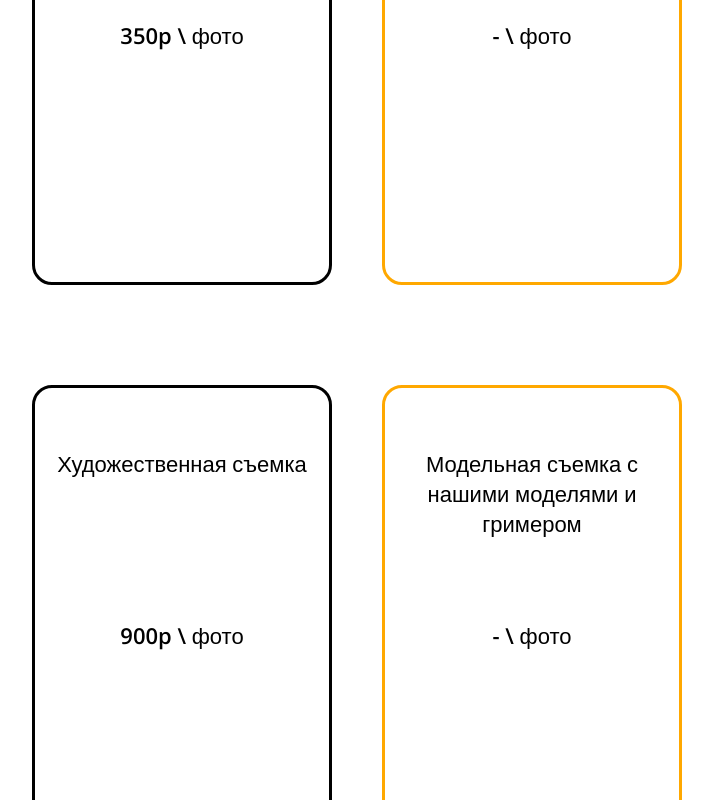
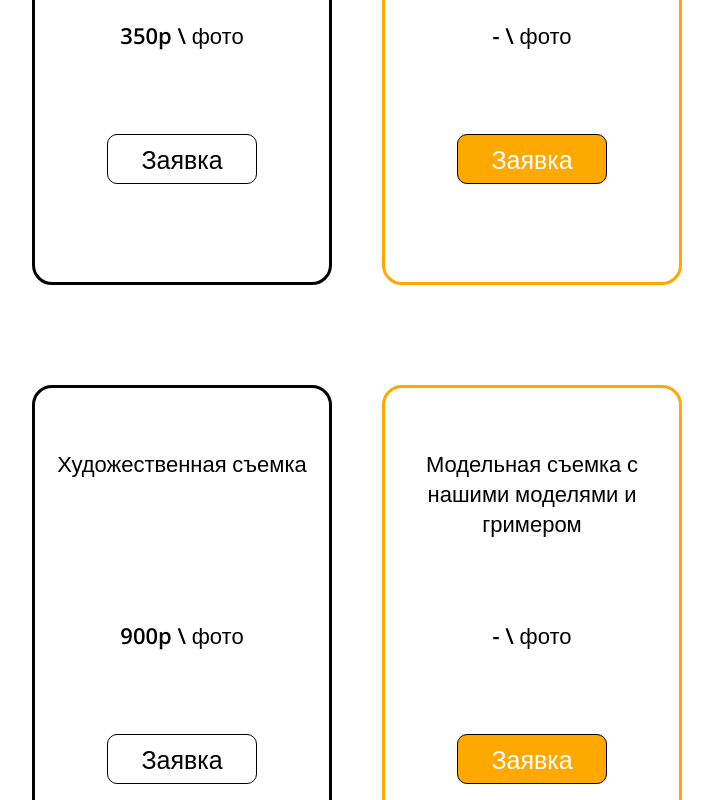
Before and after one commit to Kolpriks/site_for_lera, a React (Create React App) app: page / in a window 1280 px wide. Shown: the part 7460-8260 px from the top of the page, without its empty margins (283-996 px from the left). Built offline with nearby package versions, Linux system fonts and the light colour scheme; the HTML template or start-up script is replaced by a standard one.

Commit message:
HotFix #8

```diff
--- a/src/components/price/PriceCard.jsx
+++ b/src/components/price/PriceCard.jsx
@@ -12,8 +12,8 @@ const PriceCard = ({name, price, typeOfCard, typeOfButton}) => {
 			: ['price-card__text', 'white'].join(' ')}>
 				<p className='name'>{name}</p>
 				<p className='price'>{price}</p>
-				{/* <MainButton onModalToggle={(modalState) => setModalActive(modalState)}
-				text='Заявка' type={typeOfButton} /> */}
+				<MainButton onModalToggle={(modalState) => setModalActive(modalState)}
+				text='Заявка' type={typeOfButton} />
 			</div>
 		</div>
 	)
```
